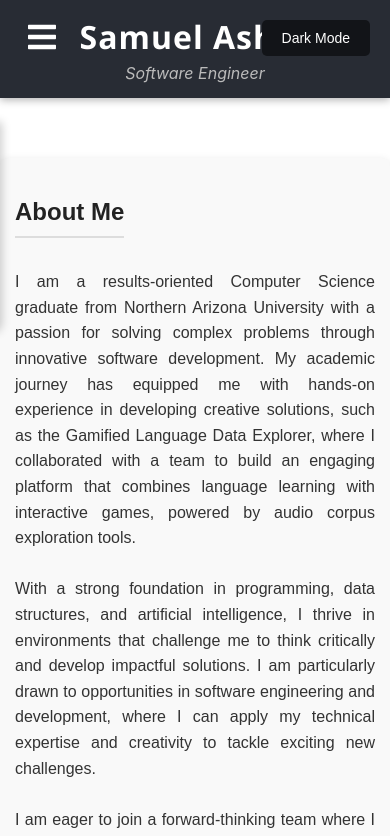
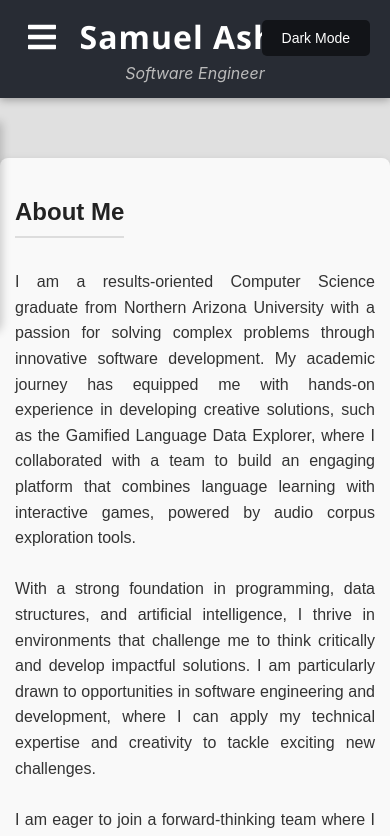
Before and after one commit to Tisaghu/Portfolio-Website, a React (Create React App) app: page / in a window 390 px wide. Shown: the top 836 px of the page. Built offline with nearby package versions, Linux system fonts and the light colour scheme; no server answers.

Commit message:
feat: update section background color and add aria-label to hamburger button

```diff
--- a/src/App.css
+++ b/src/App.css
@@ -47,7 +47,7 @@
 :root {
   --background-color: #f9f9f9;
   --text-color: #333;
-  --section-bg-color: #ffffff;
+  --section-bg-color: #e0e0e0;
   --section-title-color: #222;
   --border-color: #ddd;
   --shadow-color: rgba(0, 0, 0, 0.1);
--- a/src/components/Navigation/Navigation.js
+++ b/src/components/Navigation/Navigation.js
@@ -18,7 +18,7 @@ function Navigation() {
     return (
         <>
             {/*Hamburger Menu Button */}
-            <button className="hamburger" onClick={() => {
+            <button className="hamburger" aria-label="Navigation Menu" onClick={() => {
                 setIsOpen(!isOpen);
                 console.log("Sidebar state:", !isOpen); //debugging log
             }}>
```
